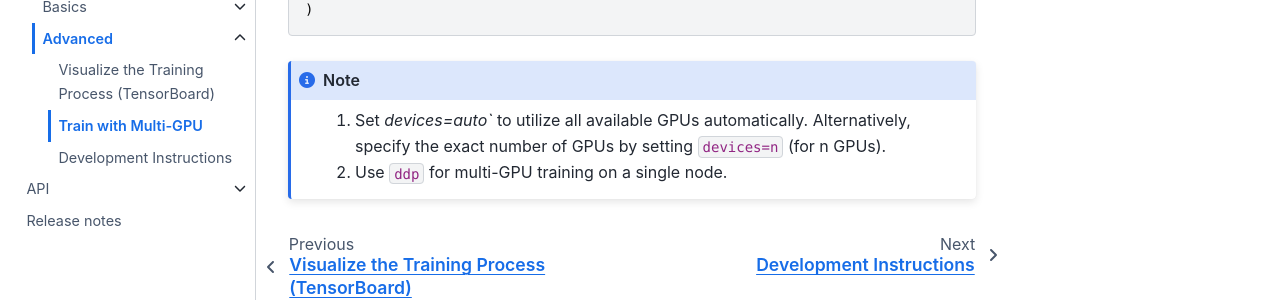
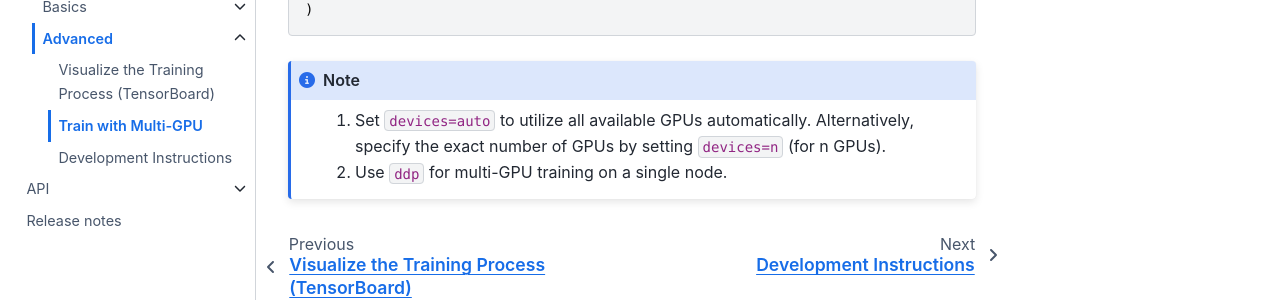
Before and after one commit to JiahaoChow/midas_pl, a Sphinx documentation site: the page built from docs/source/tutorials/advanced/multi_gpu.rst, in a window 1280 px wide. Shown: the part 274-574 px from the top of the page. Built offline with Sphinx 7.4.7 and the Sphinx Book theme 1.1.4, drawn with Linux system fonts in a browser that asks for light colours; pages that are not in the unit, such as notebooks, are missing from menus.

Commit message:
error txt

```diff
--- a/docs/source/tutorials/advanced/multi_gpu.rst
+++ b/docs/source/tutorials/advanced/multi_gpu.rst
@@ -11,5 +11,5 @@ To enable training on multiple GPUs, create a ``.py`` file and modify the ``stra
     )
 
 .. note::
-    1. Set `devices=auto`` to utilize all available GPUs automatically. Alternatively, specify the exact number of GPUs by setting ``devices=n`` (for n GPUs).
+    1. Set ``devices=auto`` to utilize all available GPUs automatically. Alternatively, specify the exact number of GPUs by setting ``devices=n`` (for n GPUs).
     2. Use ``ddp`` for multi-GPU training on a single node.
```
